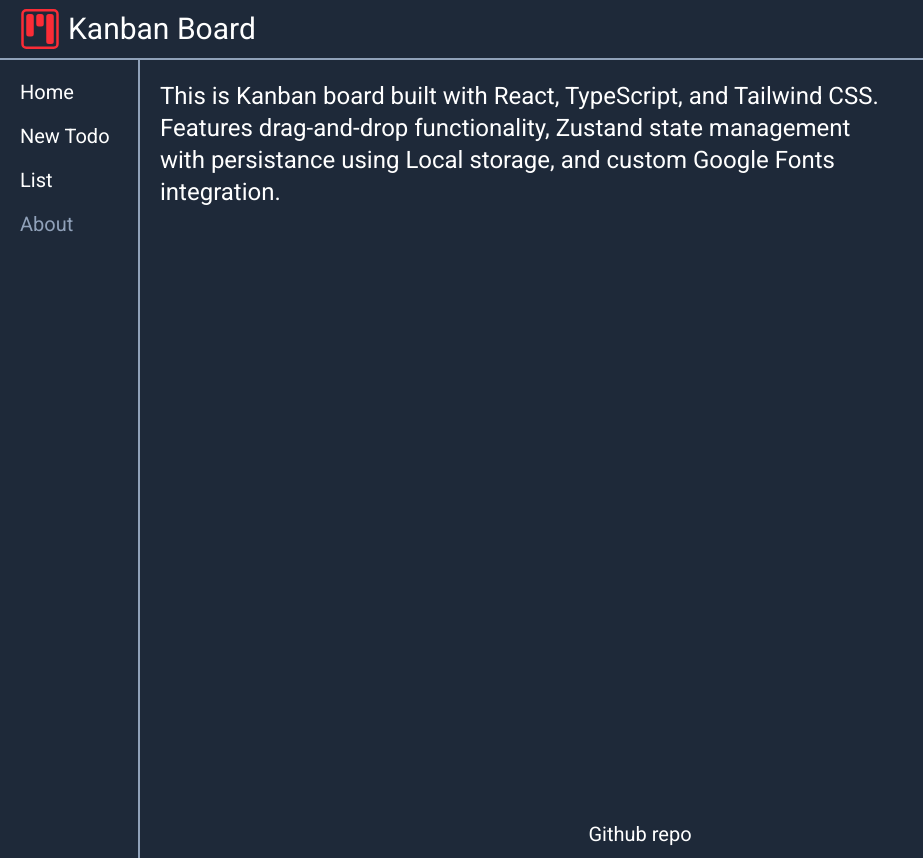
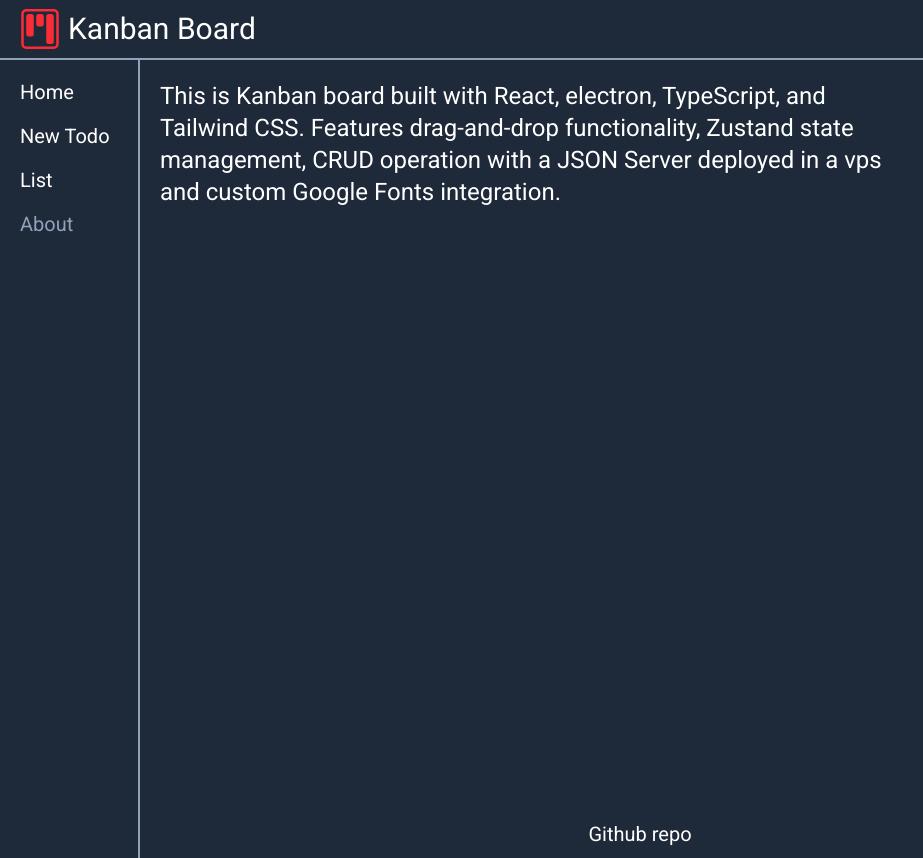
Before and after one commit to rbc33/todo-react-miniproject, a React (Vite) app: page /about in a window 1280 px wide. Shown: the whole page, without its empty margins (0-923 px from the left). Built offline with nearby package versions, Linux system fonts and the light colour scheme; no server answers; the HTML template or start-up script is replaced by a standard one.

Commit message:
Updated About

```diff
--- a/src/pages/About.tsx
+++ b/src/pages/About.tsx
@@ -1,9 +1,10 @@
 const About = () => {
 	return (
 		<div className=" text-2xl p-5 w-[60vw]">
-			This is Kanban board built with React, TypeScript, and Tailwind CSS.
-			Features drag-and-drop functionality, Zustand state management with
-			persistance using Local storage, and custom Google Fonts integration.
+			This is Kanban board built with React, electron, TypeScript, and Tailwind
+			CSS. Features drag-and-drop functionality, Zustand state management, CRUD
+			operation with a JSON Server deployed in a vps and custom Google Fonts
+			integration.
 		</div>
 	)
 }
```
